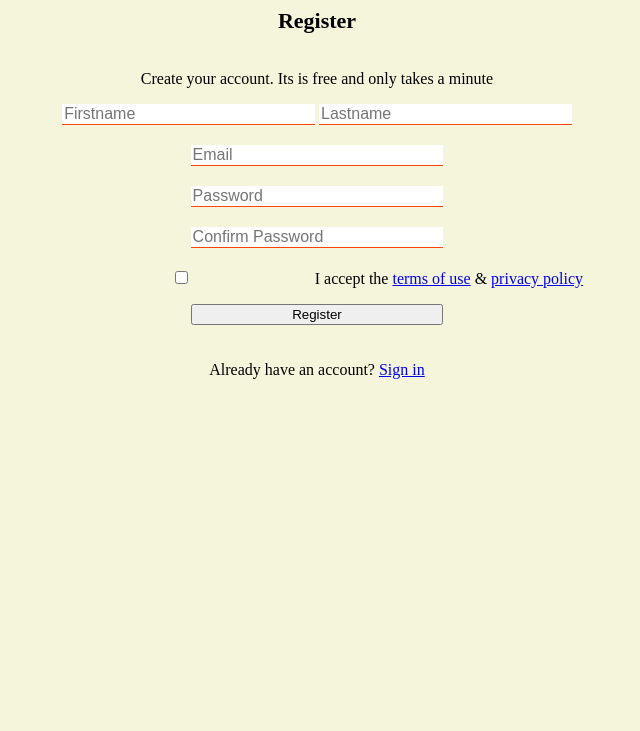
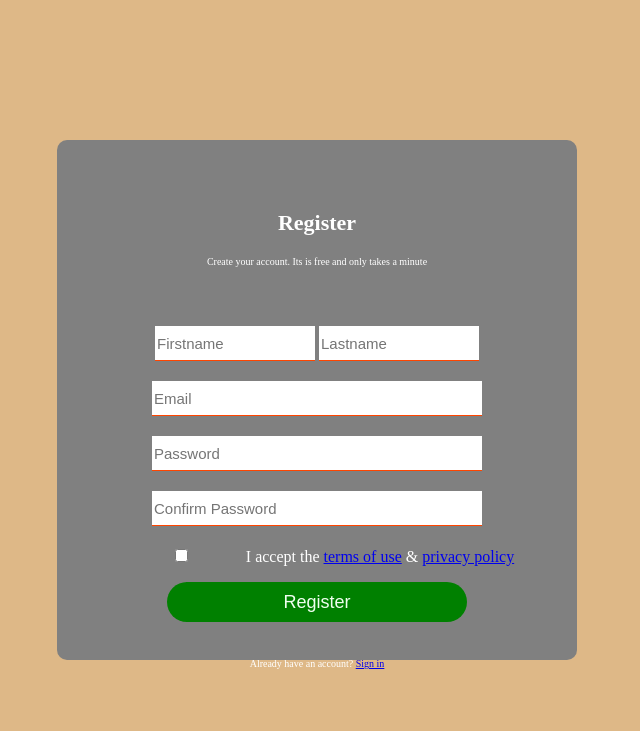
Before and after one commit to JohnnieJnr/Web-Dev, a plain HTML site: page index.html in a window 1280 px wide. Shown: the whole page, without its empty margins (323-963 px from the left). Drawn offline with Linux system fonts and the light colour scheme.

Commit message:
styled the login form

```diff
--- a/style.css
+++ b/style.css
@@ -1,6 +1,6 @@
 body{
     height: 200px;
-    background-color: beige;
+    background-color: burlywood;
 }
 /*
 section{
@@ -9,22 +9,94 @@ section{
 } */
 
 h1{
+	/* height: -100px; */
 	margin: 0;
 	padding: 0 0 20px;
 	font-size: 22px;
 }
+
+p{
+	margin: 0;
+	padding: 0 0 20px;
+	font-size: 10px;
+	color: white;
+	height: 50px;
+}
+
+.SignUp{
+	width: 520px;
+	height: 520px;
+	background: gray;
+	color: #fff;
+	top: 50%;
+	left: 50%;
+	position: absolute;
+	transform: translate(-50%,-50%);
+	box-sizing: border-box;
+	padding: 70px 30px;
+	border-radius: 10px;
+}
 .SignUp Form input{
-	width: 20%;
+	width: 25%;
 	margin-bottom: 20px;
 }
 
-.SignUp Form input[type="text"], input[type="password"], input[type="email"]
+.SignUp Form input[type="text"]
 {
 	border: none;
 	border-bottom: 1px solid orangered;
-	/* background: transparent;
-	outline:black;
+	/* background: transparent; */
+	/* outline:black; */
+	height: 35px;
+	/* color: brown; */
+	font-size: 15px;
+	width: 160px;
+}
+
+.SignUp Form input[type="password"]
+{
+	border: none;
+	border-bottom: 1px solid orangered;
+	/* background: transparent; */
+	/* outline:black; */
+	height: 35px;
+	/* color: brown; */
+	font-size: 15px;
+	width: 330px;
+}
+
+.SignUp Form input[type="password"]
+{
+	border: none;
+	border-bottom: 1px solid orangered;
+	/* background: transparent; */
+	/* outline:black; */
+	height: 35px;
+	/* color: brown; */
+	font-size: 15px;
+	width: 330px;
+}
+
+.SignUp Form input[type="email"]
+{
+	border: none;
+	border-bottom: 1px solid orangered;
+	/* background: transparent; */
+	/* outline:black; */
+	height: 35px;
+	/* color: brown; */
+	font-size: 15px;
+	width: 330px;
+}
+
+.SignUp input[type="submit"]
+{
+	border: none;
+	outline: none;
 	height: 40px;
-	color: brown; */
-	font-size: 16px;
+	background:green;
+	color: honeydew;
+	font-size: 18px;
+	border-radius: 20px;
+	width: 300px;
 }
```
